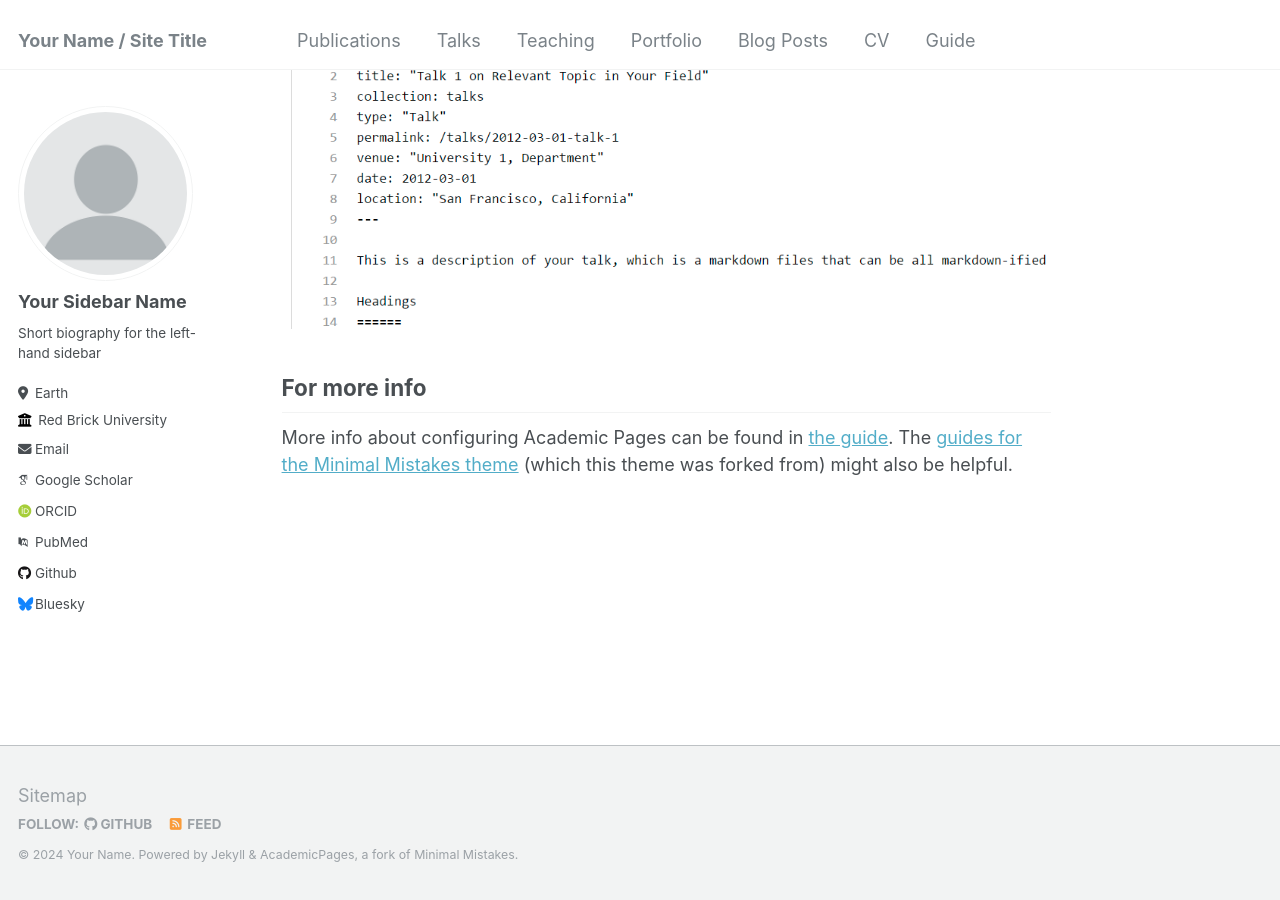
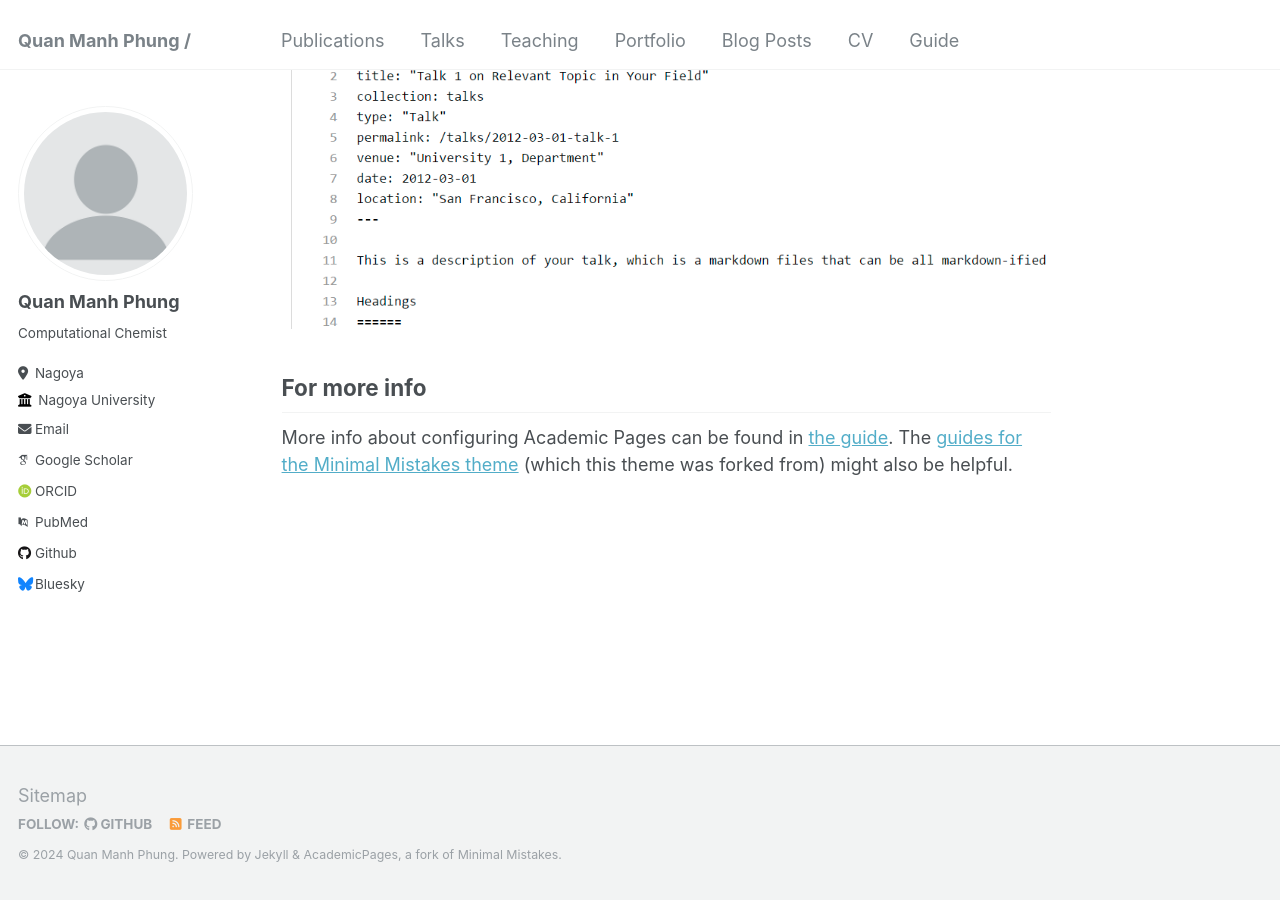
Before and after one commit to quanp/quanp.github.io, a Jekyll site: the page built from _pages/about.md, in a window 1280 px wide and 900 px high, scrolled down 2660 px. Built offline with Jekyll 4.4.1, drawn with Linux system fonts in a browser that asks for light colours; some web fonts are replaced.

Commit message:
Update _config.yml
Name

```diff
--- a/_config.yml
+++ b/_config.yml
@@ -8,13 +8,13 @@
 
 # Basic Site Settings
 locale                   : "en-US"
-title                    : "Your Name / Site Title"
+title                    : "Quan Manh Phung / "
 title_separator          : "-"
-name                     : &name "Your Name"
+name                     : &name "Quan Manh Phung"
 description              : &description "personal description"
-url                      : https://academicpages.github.io # the base hostname & protocol for your site e.g. "https://mmistakes.github.io"
+url                      : https://quanp.github.io # the base hostname & protocol for your site e.g. "https://mmistakes.github.io"
 baseurl                  : "" # the subpath of your site, e.g. "/blog"
-repository               : "academicpages/academicpages.github.io"
+repository               : "quanp/quanp.github.io"
 
 # Site Author - The following control what appear as part of the author content on the side bar.
 #               If a field is blank the icon and link will not appear, otherwise it will be shown.
@@ -22,11 +22,11 @@ repository               : "academicpages/academicpages.github.io"
 author:
   # Biographic information
   avatar           : "profile.png"
-  name             : "Your Sidebar Name"
+  name             : "Quan Manh Phung"
   pronouns         : # example: "she/her"
-  bio              : "Short biography for the left-hand sidebar"
-  location         : "Earth"
-  employer         : "Red Brick University"
+  bio              : "Computational Chemist"
+  location         : "Nagoya"
+  employer         : "Nagoya University"
   uri              : # URL
   email            : "none@example.org"
 
```
